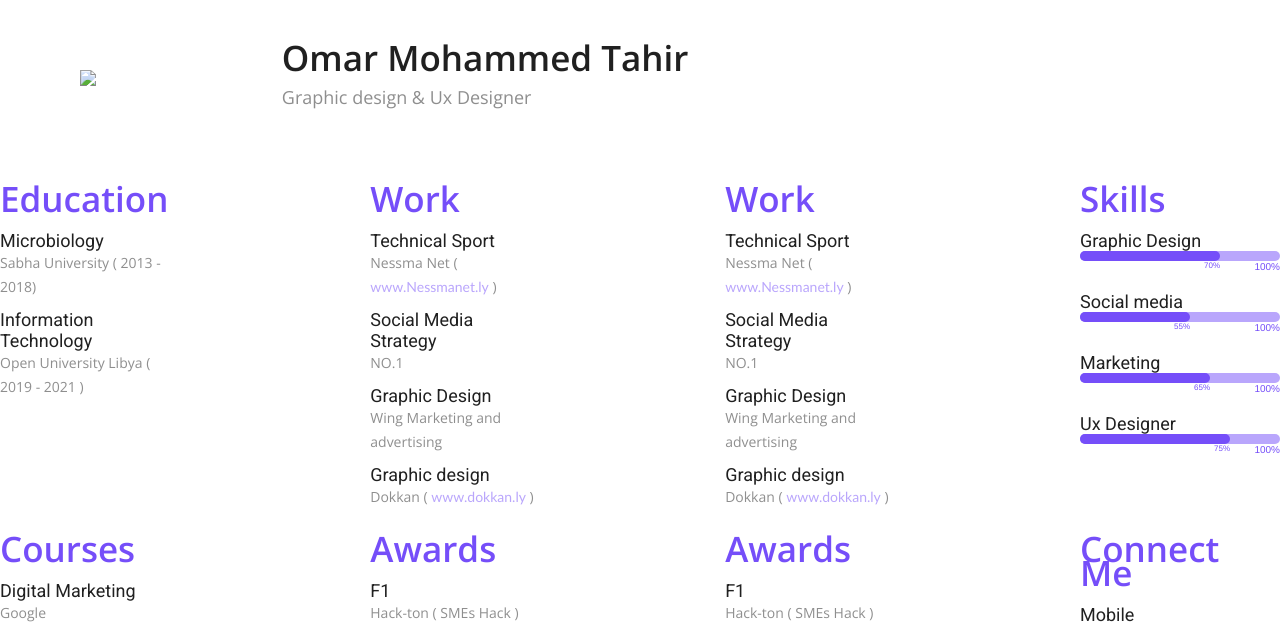
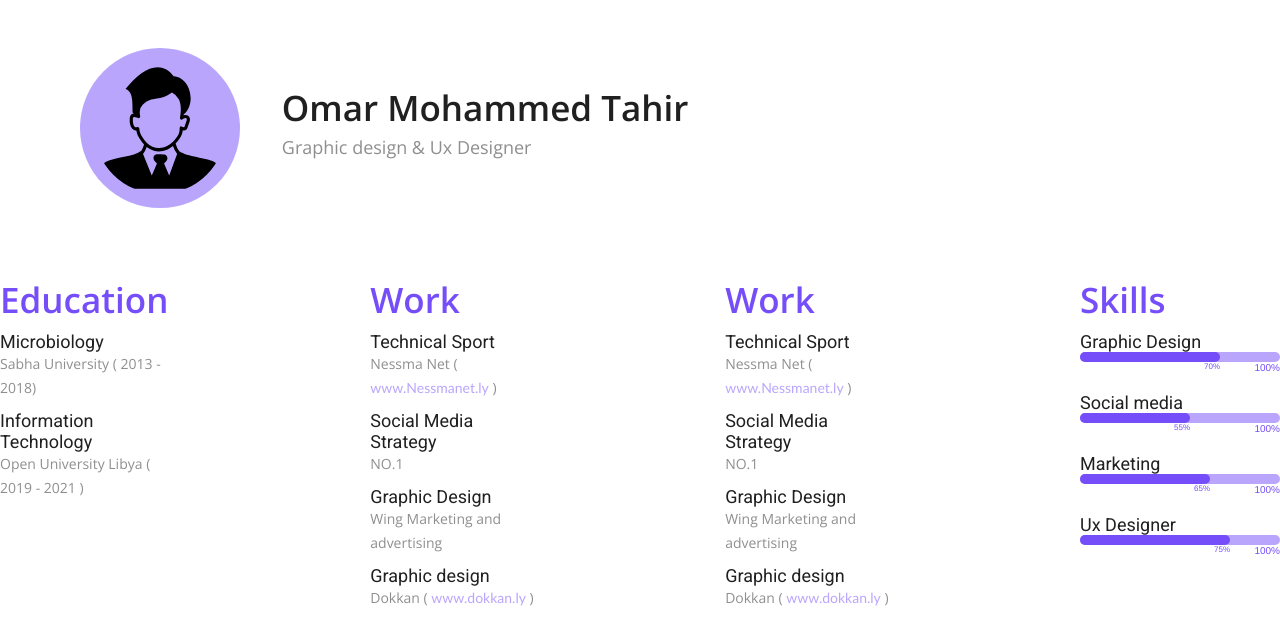
Before and after one commit to Alqatrony/omar-portfolio, a plain HTML site: page cv.html in a window 1280 px wide. Shown: the part 132-762 px from the top of the page. Drawn offline with nearby package versions, Linux system fonts and the light colour scheme; the site is published under a folder, as on GitHub Pages, so addresses that start at the root find nothing; a web font is replaced by a local one.

Commit message:
Update cv.html

```diff
--- a/cv.html
+++ b/cv.html
@@ -47,7 +47,7 @@
     <div id="cv">
         <div id="cv-container">
             <div class="cv-header">
-                <img src="/images/image.svg">
+                <img src="images/image.svg">
                 <span>
                     <h1>Omar Mohammed Tahir</h1>
                     <br>
```
